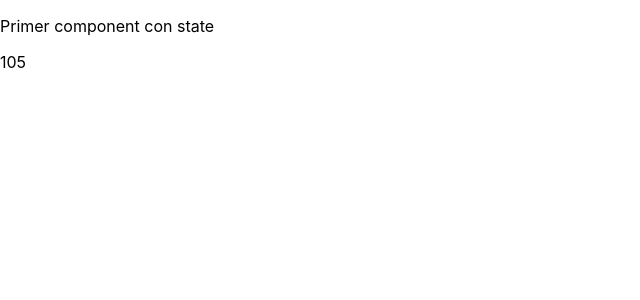
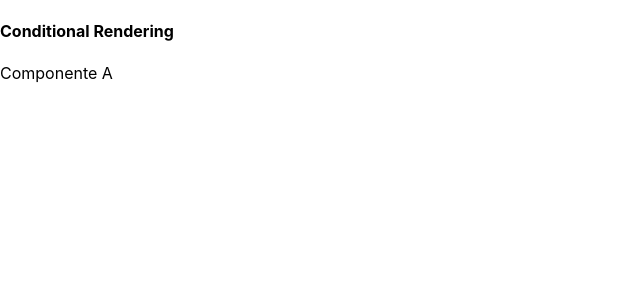
Before and after one commit to nikosantis/react-practice, a React (Create React App) app: page / in a window 1280 px wide. Shown: the top 300 px of the page, without its empty margins (0-640 px from the left). Built offline with nearby package versions, Linux system fonts and the light colour scheme.

Commit message:
conditional rendering

```diff
--- a/src/App.js
+++ b/src/App.js
@@ -1,38 +1,11 @@
 import React, {Component} from 'react'
-
-class Contador extends Component {
-  constructor (props) {
-    super(props)
-    console.log(props)
-    this.state = { contador: this.props.contadorInicial }
-
-    setInterval(() => {
-      this.setState({ contador: this.state.contador + 1 })
-    }, 1000)
-  }
-
-  render () {
-    return <ContadorNumero numero={this.state.contador} />
-  }
-}
-
-Contador.defaultProps = {
-  contadorInicial: 100
-}
-
-class ContadorNumero extends Component {
-  render () {
-    console.log('ContadorNumero render()')
-    return <span>{this.props.numero}</span>
-  }
-}
+import ConditionalSection from './sections/conditional'
 
 class App extends Component {
   render () {
     return (
       <div className="App">
-        <p>Primer component con state</p>
-        <Contador />
+        <ConditionalSection />
       </div>
     )
   }
--- /dev/null
+++ b/src/sections/conditional.js
@@ -0,0 +1,35 @@
+import React, { Component } from 'react'
+
+class ComponentA extends Component {
+  render () {
+    return <p>Componente A</p>
+  }
+}
+
+class ComponentB extends Component {
+  render () {
+    return <p>Componente B</p>
+  }
+}
+
+function useConditionalRendering (mostrarA) {
+  if (mostrarA) {
+    return <ComponentA />
+  }
+  return <ComponentB />
+}
+
+export default class ConditionalSection extends Component {
+  constructor() {
+    super()
+    this.state = { mostrarA: true }
+  }
+  render () {
+    return (
+      <div>
+        <h4>Conditional Rendering</h4>
+        {useConditionalRendering(this.state.mostrarA)}
+      </div>
+    )
+  }
+}
```
